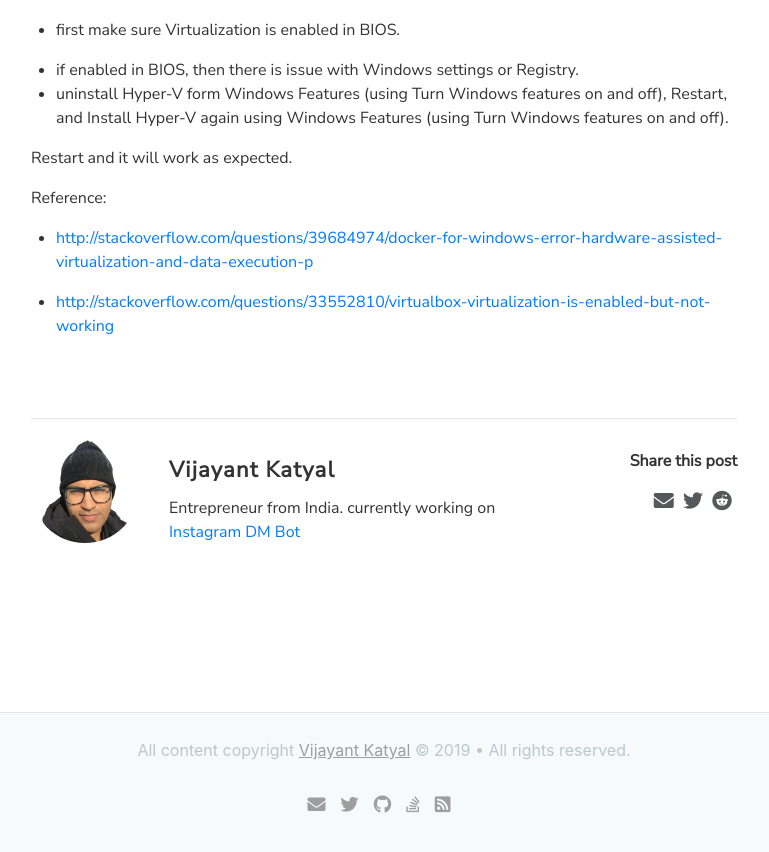
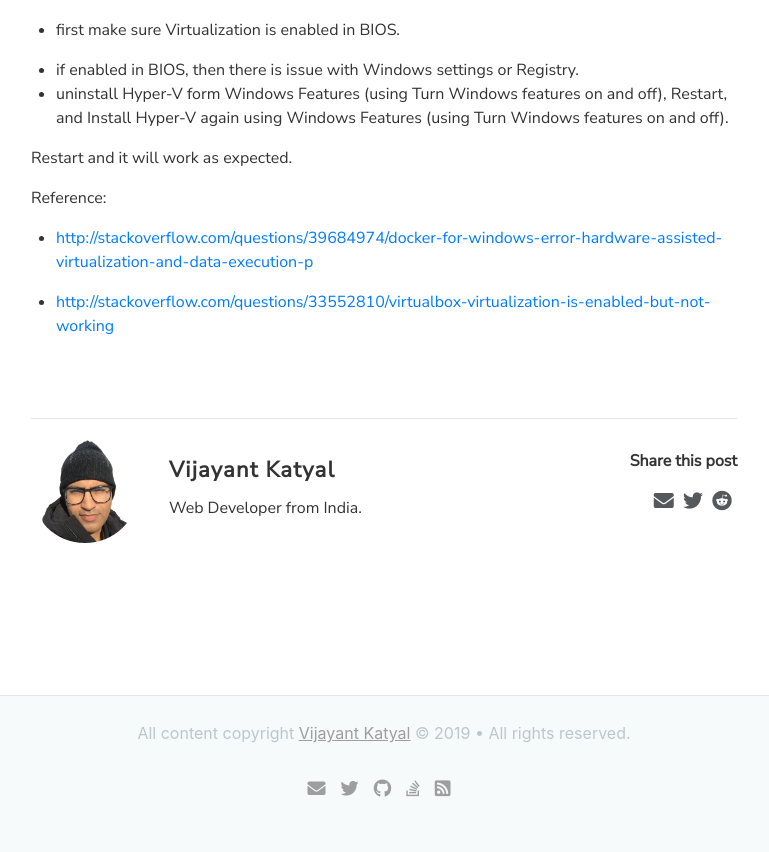
Before and after one commit to vijayantkatyal/vijayantkatyal.github.io, a Jekyll site: the page built from _posts/2017-01-18-docker-virtualization-issue.md, in a window 1280 px wide and 900 px high, scrolled down 816 px. Shown: the top 852 px of the window, without its empty margins (256-1025 px from the left). Built offline with Jekyll 4.4.1, drawn with Linux system fonts in a browser that asks for light colours; nearby versions of some CDN libraries; comment, search, counter and statistics services are not loaded.

Commit message:
Update _config.yml

```diff
--- a/_config.yml
+++ b/_config.yml
@@ -6,7 +6,7 @@ baseurl:     ""
 url:         "https://vijayantkatyal.com"
 date_format: "%b %-d, %Y"
 email: hello@vijayantkatyal.com
-bio: Entrepreneur from India. currently working on <a href="#">Instagram DM Bot</a>
+bio: Web Developer from India.
 author_pic: /assets/images/me/transparent.png
 
 # blog settings
```
